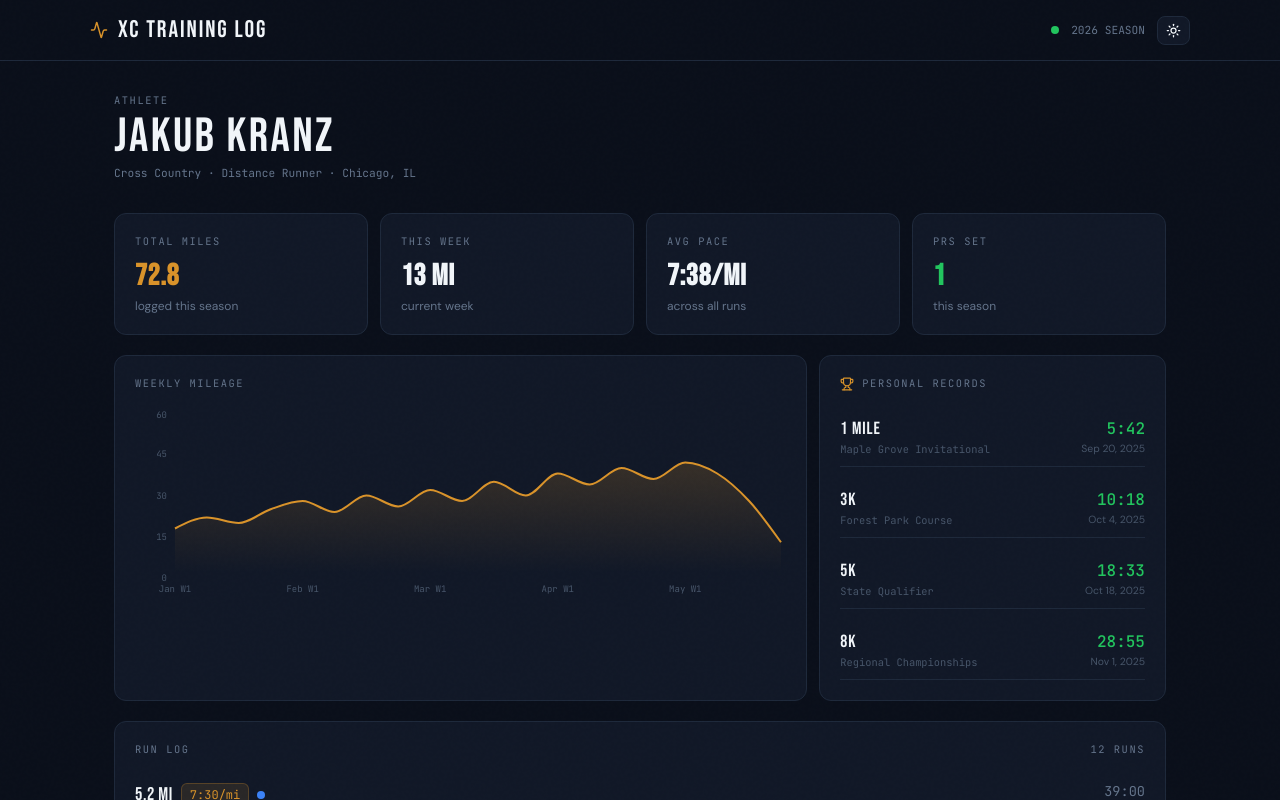
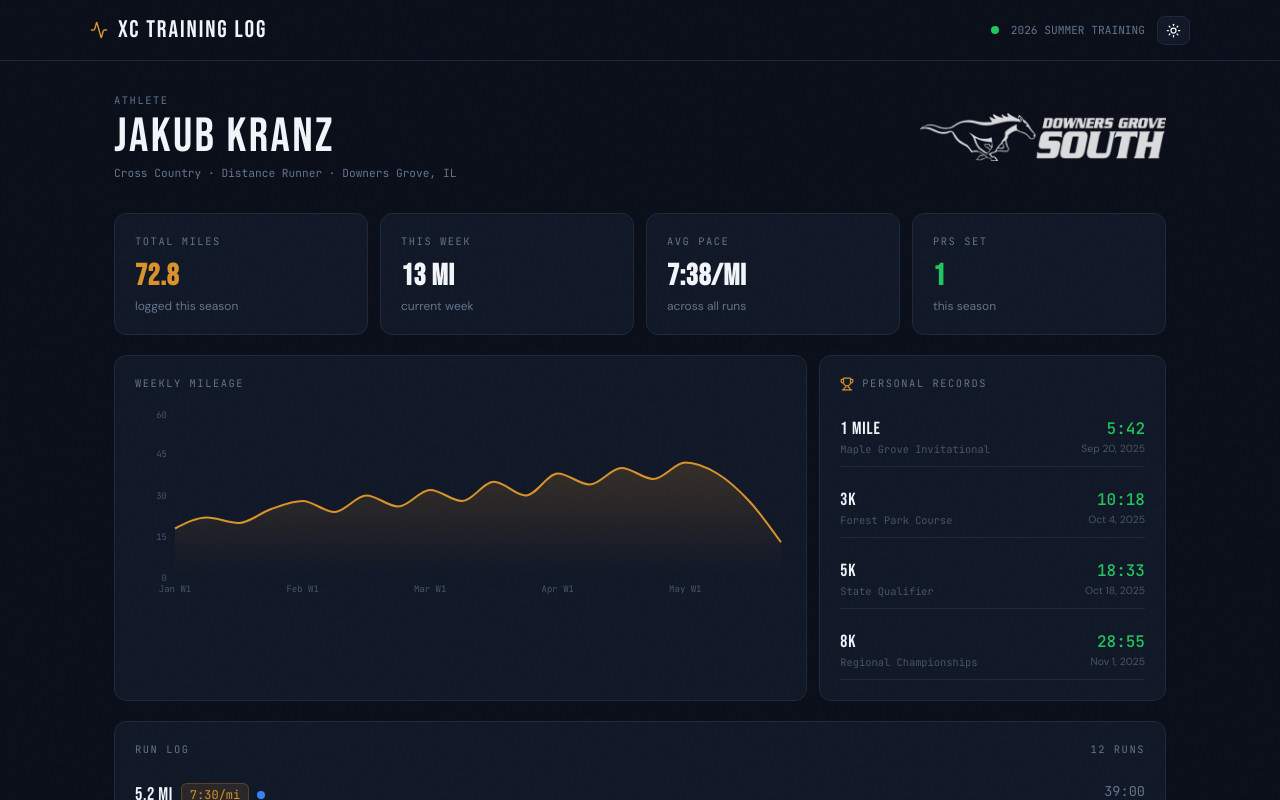
Before and after one commit to DKranzMAT/xc-training-log, a React (Vite) app: page / in a window 1280 px wide. Shown: the top 800 px of the page. Built offline with nearby package versions, Linux system fonts and the light colour scheme.

Commit message:
feat: add DGS school logo to athlete section with light/dark mode styling

```diff
--- a/src/App.tsx
+++ b/src/App.tsx
@@ -38,7 +38,7 @@ function App() {
           </div>
           <div style={{ display: 'flex', alignItems: 'center', gap: 12 }}>
             <div style={{ width: 8, height: 8, borderRadius: '50%', background: '#22c55e' }} />
-            <span style={{ fontFamily: 'JetBrains Mono', fontSize: '0.7rem', color: 'var(--text-muted)' }}>2026 SEASON</span>
+            <span style={{ fontFamily: 'JetBrains Mono', fontSize: '0.7rem', color: 'var(--text-muted)' }}>2026 SUMMER TRAINING</span>
             <button
               onClick={() => setDarkMode(!darkMode)}
               style={{ background: 'var(--bg-card)', border: '1px solid var(--border)', borderRadius: 8, padding: '6px 8px', cursor: 'pointer', display: 'flex', alignItems: 'center', color: 'var(--text-primary)' }}
@@ -51,15 +51,18 @@ function App() {
 
       <main style={{ maxWidth: 1100, margin: '0 auto', padding: '32px 24px' }} className="main-content">
         {/* Athlete name */}
-        <div style={{ marginBottom: 32 }}>
+      <div style={{ marginBottom: 32, display: 'flex', alignItems: 'center', justifyContent: 'space-between' }}>
+        <div>
           <div className="section-label mb-1">Athlete</div>
           <h1 style={{ fontFamily: 'Bebas Neue, cursive', fontSize: '3rem', letterSpacing: '0.05em', color: 'var(--text-primary)', margin: 0, lineHeight: 1 }}>
             Jakub Kranz
           </h1>
           <div style={{ fontFamily: 'JetBrains Mono', fontSize: '0.7rem', color: 'var(--text-muted)', marginTop: 4 }}>
-            Cross Country · Distance Runner · Chicago, IL
+            Cross Country · Distance Runner · Downers Grove, IL
           </div>
         </div>
+        <img src="/xc-training-log/south-logo.png" alt="Downers Grove South" className="school-logo" style={{ height: 48, opacity: 0.85 }} />
+      </div>
 
         {/* Stats row */}
         <div style={{ display: 'grid', gridTemplateColumns: 'repeat(4, 1fr)', gap: 12, marginBottom: 20 }} className="stats-grid">
--- a/src/index.css
+++ b/src/index.css
@@ -122,3 +122,7 @@ body::before {
   stroke: #1e293b;
 }
 .recharts-tooltip-wrapper { outline: none; }
+
+:root[data-theme="light"] .school-logo {
+  filter: invert(1) sepia(1) saturate(3) hue-rotate(185deg) brightness(0.4);
+}
```
Also changed, not shown: public/south-logo.png (added).
